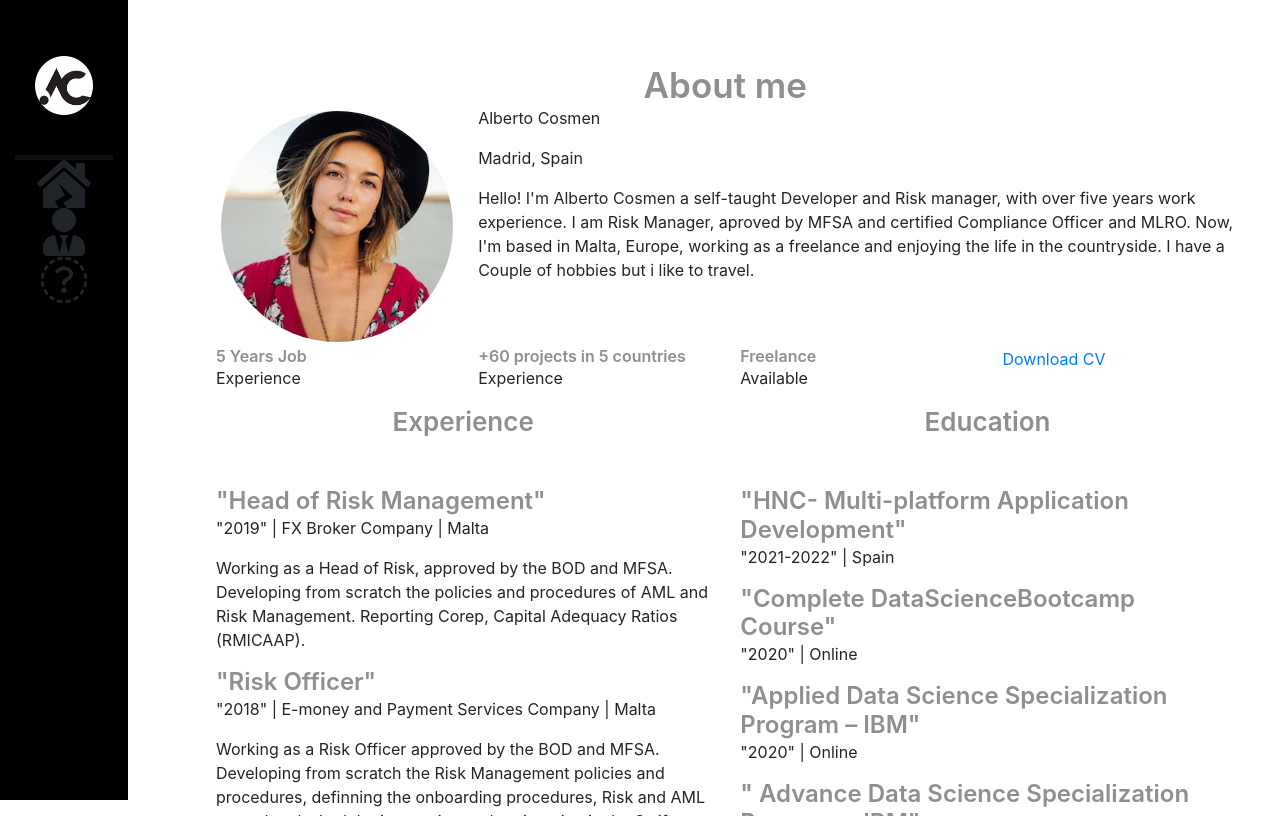
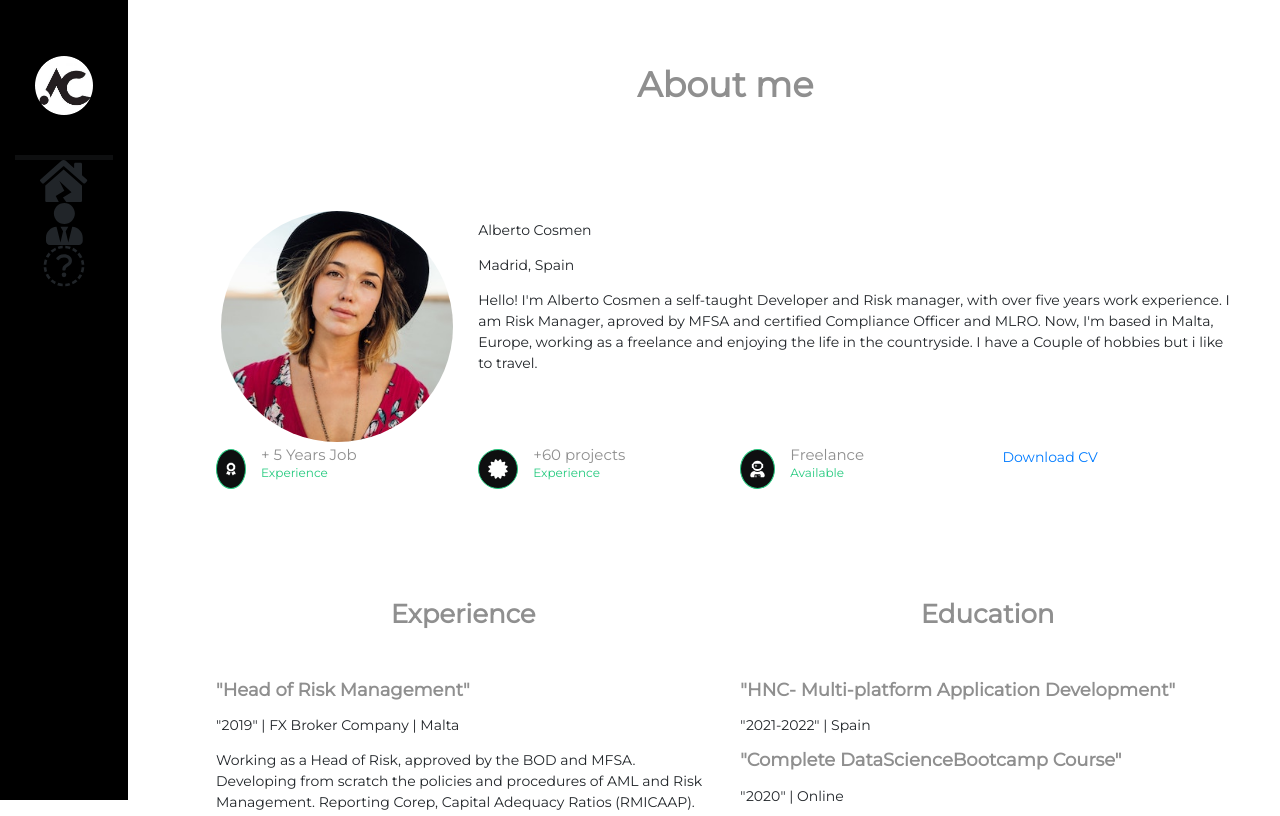
Before and after one commit to AlbertCos/GHs1, a plain HTML site: page Seccion Bootstrap/TinDog-Start-master/Profile.html in a window 1280 px wide. Shown: the top 816 px of the page. Drawn offline with nearby package versions, Linux system fonts and the light colour scheme.

Commit message:
Formato de texto CSS, añadida fuentes Montserrat y Ubuntu de Google, reparación de error de cajas

```diff
--- a/Seccion Bootstrap/TinDog-Start-master/Profile.html
+++ b/Seccion Bootstrap/TinDog-Start-master/Profile.html
@@ -19,6 +19,9 @@
   <script src="https://cdnjs.cloudflare.com/ajax/libs/popper.js/1.12.9/umd/popper.min.js" integrity="sha384-ApNbgh9B+Y1QKtv3Rn7W3mgPxhU9K/ScQsAP7hUibX39j7fakFPskvXusvfa0b4Q" crossorigin="anonymous"></script>
   <script src="https://maxcdn.bootstrapcdn.com/bootstrap/4.0.0/js/bootstrap.min.js" integrity="sha384-JZR6Spejh4U02d8jOt6vLEHfe/JQGiRRSQQxSfFWpi1MquVdAyjUar5+76PVCmYl" crossorigin="anonymous"></script>
 
+  <!--Google Fonts  -->
+  <link rel="preconnect" href="https://fonts.gstatic.com">
+  <link href="https://fonts.googleapis.com/css2?family=Montserrat&family=Ubuntu&display=swap" rel="stylesheet">
 
 </head>
 
@@ -81,28 +84,25 @@
                 </div>
                 <div class="col-lg-3 col-sm-4">
                   <div class="info-icon">
-                    <i>
-                    </i>
+                    <i class="icon-inf fas fa-award"></i>
                     <div class="desc-icon">
-                      <h6>5 Years Job</h6>
+                      <h6>+ 5 Years Job</h6>
                       <p>Experience</p>
                     </div>
                   </div>
                 </div>
                 <div class="col-lg-3 col-sm-4">
                   <div class="info-icon">
-                    <i>
-                    </i>
+                    <i class="icon-inf fas fa-certificate"></i>
                     <div class="desc-icon">
-                      <h6>+60 projects in 5 countries</h6>
+                      <h6>+60 projects</h6>
                       <p>Experience</p>
                     </div>
                   </div>
                 </div>
                 <div class="col-lg-3 col-sm-4">
                   <div class="info-icon">
-                    <i>
-                    </i>
+                    <i class="icon-inf fas fa-user-astronaut"></i>
                     <div class="desc-icon">
                       <h6>Freelance</h6>
                       <p>Available</p>
@@ -243,6 +243,7 @@
               </div>
             </div>
           </div>
+        </div>
         <!-- Language Skills Row Start -->
         <div class="row mt-100">
           <!-- Header Block -->
@@ -345,7 +346,6 @@
         </div>
       </main>
     </div>
-  </div>
 
     <!-- <section class="container" id="About-me">
 
--- a/Seccion Bootstrap/TinDog-Start-master/css/styles2.css
+++ b/Seccion Bootstrap/TinDog-Start-master/css/styles2.css
@@ -1,5 +1,4 @@
 /* responsive */
-
 @media (min-width: 1200px) {
   .container {
     max-width: 1140px;
@@ -16,47 +15,118 @@
   .container {
     max-width: 720px;
   }
+
+  .col-md12 {
+    flex: 0 0 100%;
+    max-width: 100%;
   }
-main{
-  position:absolute;
-  width:90%;
-  weight:90%;
-  top:10%;
-  left:10%;
-  margin:5% 5%;
 }
-h2{
-  font-size: 35px;
+body{
+  font-family: "Montserrat";
+  font-weight: 500;
+  line-height: 1.5;
+  text-align: left;
+  font-size: 14px;
 }
-h3{
-  font-size:26px;
+main {
+  position: absolute;
+  width: 90%;
+  weight: 90%;
+  top: 10%;
+  left: 10%;
+  margin: 5% 5%;
 }
 
-h1,h2,h3,h4,h5,h6{
-  margin:0;
-  padding:0;
-  font-weight: 600;
-  color:#8f8f8f;
+div {
+  display: block;
 }
 
-.header-page{
-  text-align:center;
+h2 {
+  font-size: 35px;
+  margin-block-start: 0.83em;
+  margin-block-end: 0.83em;
+  margin-inline-start: 0px;
+  margin-inline-end: 0px;
+  display: block;
+}
 
+h3 {
+  font-size: 26px;
 }
-.header-box{
-  position:relative;
-  text-align:center;
+h4{
+  font-size:18px;
 }
-.mb-50{
-  margin-bottom:50px;
+
+h1, h2, h3, h4, h5, h6 {
+  margin: 0;
+  padding: 0;
+  font-weight: 600;
+  color: #8f8f8f;
 }
-#siderbarMenu{
-  position:fixed;
-  width:10%;
-  height:100%;
-  top:0;
-  z-index:99;
+
+p {
+  display: block;
+  margin-block-start: 1em;
+  margin-block-end: 1em;
+  margin-inline-start: 0px;
+  margin-inline-end: 0px;
 }
+
+ .icon-inf {
+  border: 1px solid #25ca7f !important;
+  display: flex;
+  float: left;
+  align-items: center;
+  justify-content: center;
+  font-size: 40px;
+  background: #0e0f10;
+  color:#fff;
+  border-radius: 100%;
+  margin-right:15px;
+  margin-top:1%;
+  box-sizing: border-box;
+  padding:4%;
+}
+
+.desc-icon h6{
+  font-size: 15px;
+  font-weight: 400;
+  line-height: 15px;
+}
+
+.desc-icon p{
+  color: #25ca7f !important;
+  font-size: 12px;
+  line-height: 21px;
+  margin-top: 0;
+  margin-bottom: 1rem;
+}
+
+.header-page {
+  text-align: center;
+}
+
+.header-box {
+  position: relative;
+  text-align: center;
+}
+
+.mt-100 {
+  margin-top: 100px !important;
+}
+
+.mb-50 {
+  margin-bottom: 50px;
+}
+
+#siderbarMenu {
+  position: fixed;
+  width: 10%;
+  height: 100%;
+  top: 0;
+  z-index: 99;
+}
+
 .container {
   width: 100%;
   padding-right: 15px;
@@ -65,18 +135,19 @@ h1,h2,h3,h4,h5,h6{
   margin-left: auto;
 }
 
-.logo{
+.logo {
   /* text-align:center; */
-  padding:40px 0;
+  padding: 40px 0;
   border-right-color: #0e0f10;
-  border-bottom:5px solid #0e0f10;
+  border-bottom: 5px solid #0e0f10;
 }
 
-.logo-personal{
-  margin:0 auto;
-  width:60%;
+.logo-personal {
+  margin: 0 auto;
+  width: 60%;
   vertical-align: middle;
 }
+
 .profile-image {
   width: 100%;
   border-radius: 50%;
@@ -84,9 +155,8 @@ h1,h2,h3,h4,h5,h6{
   vertical-align: middle;
 }
 
-
 nav {
-    text-align: center ;
+  text-align: center;
   background-color: black;
-    list-style-type:none;
+  list-style-type: none;
 }
```
Lines whose indentation alone changed are shown as unchanged.
